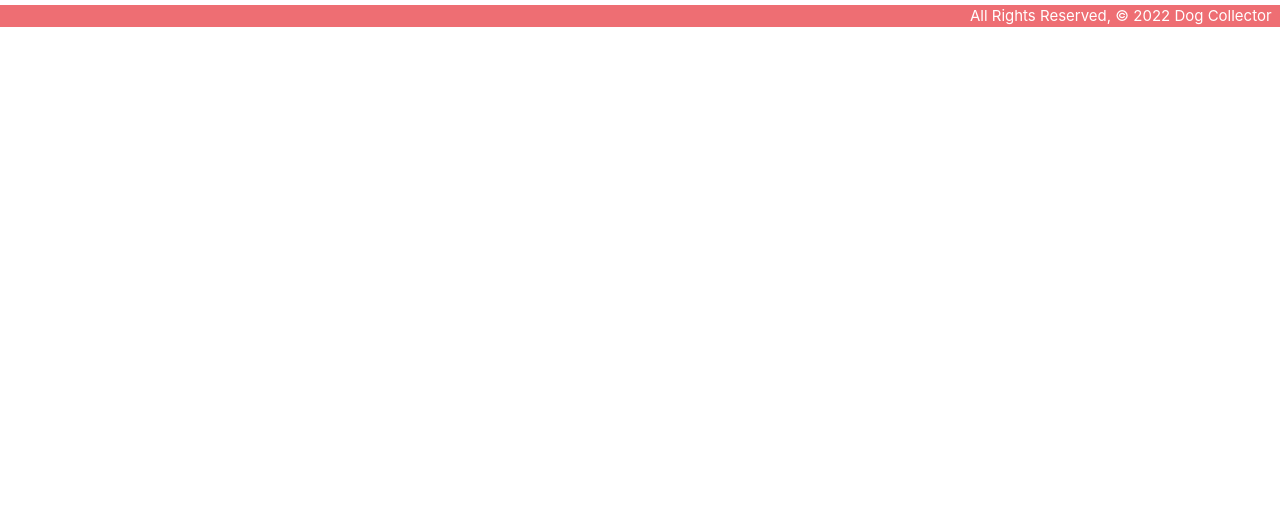
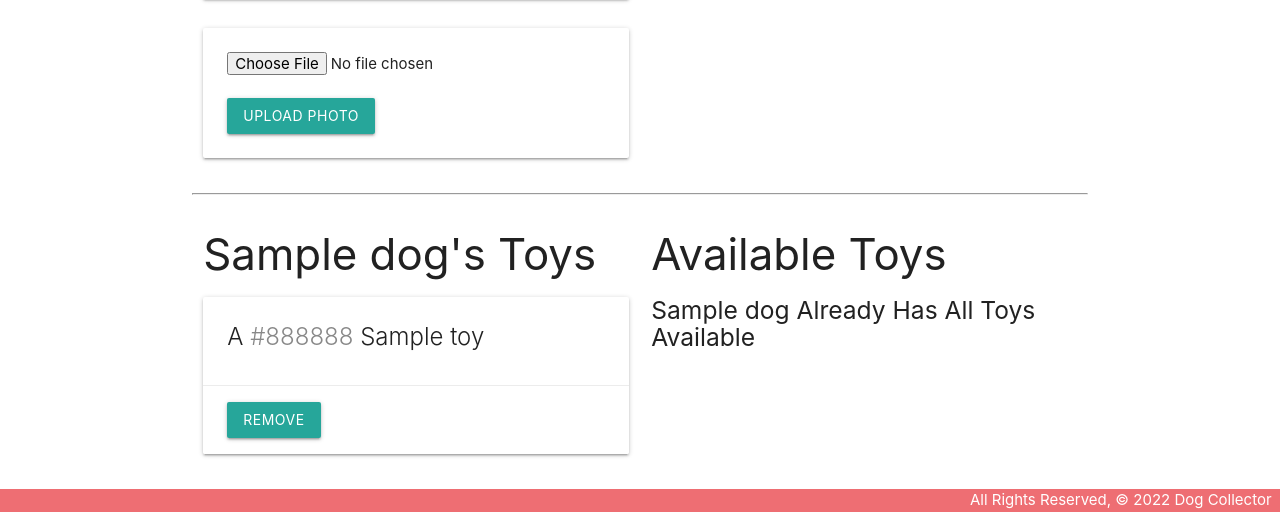
Before and after one commit to m3lfrancisco/Dog-Collector, a Django app: page /dogs/1/ in a window 1280 px wide. Shown: the part 774-1286 px from the top of the page. Before the commit the page ends 801 px from the top, so only its background shows below. Run offline with Django 4.2, Linux system fonts and the light colour scheme; tables that the repository leaves empty hold one stand-in row (values such as "Sample post").

Commit message:
add .env file, set up aws s3, and add toy list, create, detail, update, and delete functions

```diff
--- a/dogcollector/dogcollector/settings.py
+++ b/dogcollector/dogcollector/settings.py
@@ -126,3 +126,7 @@ STATIC_URL = 'static/'
 # https://docs.djangoproject.com/en/4.0/ref/settings/#default-auto-field
 
 DEFAULT_AUTO_FIELD = 'django.db.models.BigAutoField'
+
+import environ
+environ.Env()
+environ.Env.read_env()
--- a/dogcollector/main_app/admin.py
+++ b/dogcollector/main_app/admin.py
@@ -1,7 +1,8 @@
 from django.contrib import admin
-from .models import Dog, Feeding, Toy
+from .models import Dog, Feeding, Toy, Photo
 
 # Register your models here.
 admin.site.register(Dog)
 admin.site.register(Feeding)
 admin.site.register(Toy)
+admin.site.register(Photo)
--- a/dogcollector/main_app/models.py
+++ b/dogcollector/main_app/models.py
@@ -1,6 +1,6 @@
 from django.db import models
 from django.urls import reverse
-
+from datetime import date
 
 MEALS = (
     ('B', 'Breakfast'),
@@ -12,12 +12,11 @@ class Toy(models.Model):
     name = models.CharField(max_length=50)
     color = models.CharField(max_length=50)
 
-    def get_absolute_url(self):
-        return reverse('toys_detail', kwargs={'pk':self.id})
-
     def __str__(self):
         return self.name
 
+    def get_absolute_url(self):
+        return reverse('toys_detail', kwargs={'pk':self.id})
 
 class Dog(models.Model):
     name = models.CharField(max_length=100)
@@ -29,10 +28,23 @@ class Dog(models.Model):
     def __str__(self):
         return self.name
 
+    def get_absolute_url(self):
+        return reverse('detail', kwargs={'cat_id': self.id})
+
+    def fed_for_today(self):
+        return self.feeding_set.filter(date=date.today()).count() >= len(MEALS)
+
+class Photo(models.Model):
+    url = models.CharField(max_length=200)
+    dog = models.ForeignKey(Dog, on_delete=models.CASCADE)
+
+    def __str__(self):
+        return f"Photo for dog_id: {self.dog_id} @{self.url}"
 
 class Feeding(models.Model):
     date = models.DateField('Feeding date')
     meal = models.CharField(
+        'Meal Period',
         max_length=1,
         choices=MEALS,
         default=MEALS[0][0]
--- a/dogcollector/main_app/templates/dogs/detail.html
+++ b/dogcollector/main_app/templates/dogs/detail.html
@@ -20,6 +20,19 @@
                 <a href="{% url 'dogs_delete' dog.id %}">Delete</a>
             </div>
         </div>
+        {% for photo in dog.photo_set.all %}
+          <img class="responsive-img card-panel" src="{{photo.url}}">
+        {% empty %}
+          <div class="card-panel teal-text center-align">No Photos Uploaded</div>
+        {% endfor %}
+
+        <form action="{% url 'add_photo' dog.id %}" enctype="multipart/form-data" method="POST" class="card-panel">
+          {% csrf_token %}
+          <input type="file" name="photo-file">
+          <br><br>
+          <input type="submit" class="btn" value="Upload Photo">
+        </form>
+
     </div>
     <div class="col s6">
         <form method="post" action="{% url 'add_feeding' dog.id %}">
@@ -27,6 +40,12 @@
             {{ feeding_form.as_p }}
             <input type="submit" class="btn" value="Add Feeding">
         </form>
+        <br>
+        {% if dog.fed_for_today %}
+          <div class="card-panel teal-text center-align">{{dog.name}} has been fed all meals for today</div>
+        {% else %}
+          <div class="card-panel red-text center-align">{{dog.name}} might be hungry</div>
+        {% endif %}
         <table class="striped">
             <thead>
                 <tr><th>Date</th><th>Meal</th></tr>
@@ -53,6 +72,12 @@
             <span class="card-title">
               A <span style="color: {{ toy.color }}">{{ toy.color }}</span> {{ toy.name }}
             </span>
+          </div>
+          <div class="card-action">
+            <form action="{% url 'unassoc_toy' dog.id toy.id %}" method="post">
+              {% csrf_token %}
+              <button type="submit" class="btn">Remove</button>
+            </form>
           </div>
         </div>
       {% endfor %}
@@ -84,7 +109,9 @@
     {% endif %}
   </div>
 </div>
+
 <script>
+
     const dateEl = document.getElementById('id_date');
     M.Datepicker.init(dateEl, {
         format: 'yyyy-mm-dd',
@@ -92,7 +119,10 @@
         setDefaultDate: true,
         autoClose: true
     });
+
     const selectEl = document.getElementById('id_meal');
     M.FormSelect.init(selectEl);
+
 </script>
+
 {% endblock %}
--- /dev/null
+++ b/dogcollector/main_app/templates/home.html
@@ -0,0 +1,6 @@
+{% extends 'base.html' %}
+{% block content %}
+
+<h1>Home</h1>
+
+{% endblock %}
--- a/dogcollector/main_app/urls.py
+++ b/dogcollector/main_app/urls.py
@@ -10,5 +10,12 @@ urlpatterns = [
     path('dogs/<int:pk>/update/', views.DogUpdate.as_view(), name="dogs_update"),
     path('dogs/<int:pk>/delete/', views.DogDelete.as_view(), name="dogs_delete"),
     path('dogs/<int:dog_id>/add_feeding/', views.add_feeding, name="add_feeding"),
+    path('dogs/<int:dog_id>/add_photo/', views.add_photo, name="add_photo"),
     path('dogs/<int:dog_id>/assoc_toy/<int:toy_id>/', views.assoc_toy, name="assoc_toy"),
+    path('dogs/<int:dog_id>/unassoc_toy/<int:toy_id>/', views.unassoc_toy, name="unassoc_toy"),
+    path('toys/', views.ToyList.as_view(), name="toys_index"),
+    path('toys/<int:pk>', views.ToyDetail.as_view(), name="toys_detail"),
+    path('toys/create/', views.ToyCreate.as_view(), name="toys_create"),
+    path('toys/<int:pk>/update/', views.ToyUpdate.as_view(), name="toys_update"),
+    path('toys/<int:pk>/delete/', views.ToyDelete.as_view(), name="toys_delete"),
 ]
--- a/dogcollector/main_app/views.py
+++ b/dogcollector/main_app/views.py
@@ -1,12 +1,15 @@
+import os
+import boto3
+import uuid
 from django.shortcuts import render, redirect
 from django.views.generic.edit import CreateView, UpdateView, DeleteView
+from django.views.generic import ListView, DetailView
 from django.urls import reverse
-from .models import Dog, Toy
+from .models import Dog, Toy, Photo
 from .forms import FeedingForm
 
 import logging
 logging.basicConfig(level=logging.DEBUG)
-
 
 # Create your views here.
 def home(request):
@@ -14,7 +17,7 @@ def home(request):
     home view
     http://localhost:8000/
     """
-    return render(request, 'home')
+    return render(request, 'home.html')
 
 def about(request):
     """
@@ -46,20 +49,19 @@ def dogs_detail(request, dog_id):
         'toys': toys_dog_doesnt_have
         })
 
-
-def add_feeding(request, dog_id):
-    form = FeedingForm(request.POST)
-    if form.is_valid():
-        new_feeding = form.save(commit=False)
-        new_feeding.dog_id = dog_id
-        new_feeding.save()
+def add_photo(request, dog_id):
+    photo_file = request.FILES.get('photo-file', None)
+    if photo_file:
+        s3 = boto3.client('s3')
+        key = uuid.uuid4().hex[:6] + photo_file.name[photo_file.name.rfind('.'):]
+        try:
+            bucket = os.environ['S3_BUCKET']
+            s3.upload_fileobj(photo_file, bucket, key)
+            url = f"{os.environ['S3_BASE_URL']}{bucket}/{key}"
+            Photo.objects.create(url=url, dog_id=dog_id)
+        except:
+            print('An error occurred while uploading file to S3')
     return redirect('detail', dog_id=dog_id)
-
-
-def assoc_toy(request, dog_id, toy_id):
-    Dog.objects.get(id=dog_id).toys.add(toy_id)
-    return redirect('detail', dog_detail=dog_id)
-
 
 class DogCreate(CreateView):
     """
@@ -85,3 +87,37 @@ class DogDelete(DeleteView):
     """
     model = Dog
     success_url = '/dogs/'
+
+def add_feeding(request, dog_id):
+    form = FeedingForm(request.POST)
+    if form.is_valid():
+        new_feeding = form.save(commit=False)
+        new_feeding.dog_id = dog_id
+        new_feeding.save()
+    return redirect('detail', dog_id=dog_id)
+
+def assoc_toy(request, dog_id, toy_id):
+    Dog.objects.get(id=dog_id).toys.add(toy_id)
+    return redirect('detail', dog_detail=dog_id)
+
+def unassoc_toy(request, dog_id, toy_id):
+    Dog.objects.get(id=dog_id).toys.remove(toy_id)
+    return redirect('detail', dog_id=dog_id)
+
+class ToyList(ListView):
+    model = Toy
+
+class ToyDetail(DetailView):
+    model = Toy
+
+class ToyCreate(CreateView):
+    model = Toy
+    fields = '__all__'
+
+class ToyUpdate(UpdateView):
+    model = Toy
+    fields = ['name', 'color']
+
+class ToyDelete(DeleteView):
+    model = Toy
+    success_url = '/toys/'
```
Also changed, not shown: dogcollector/main_app/templates/main_app/toy_confirm_delete.html (added, +13 -0 lines), dogcollector/main_app/templates/main_app/toy_detail.html (added, +20 -0 lines), dogcollector/main_app/templates/main_app/toy_form.html (added, +17 -0 lines), dogcollector/main_app/templates/main_app/toy_list.html (added, +17 -0 lines), dogcollector/main_app/migrations/0004_alter_feeding_meal_photo.py (added).
